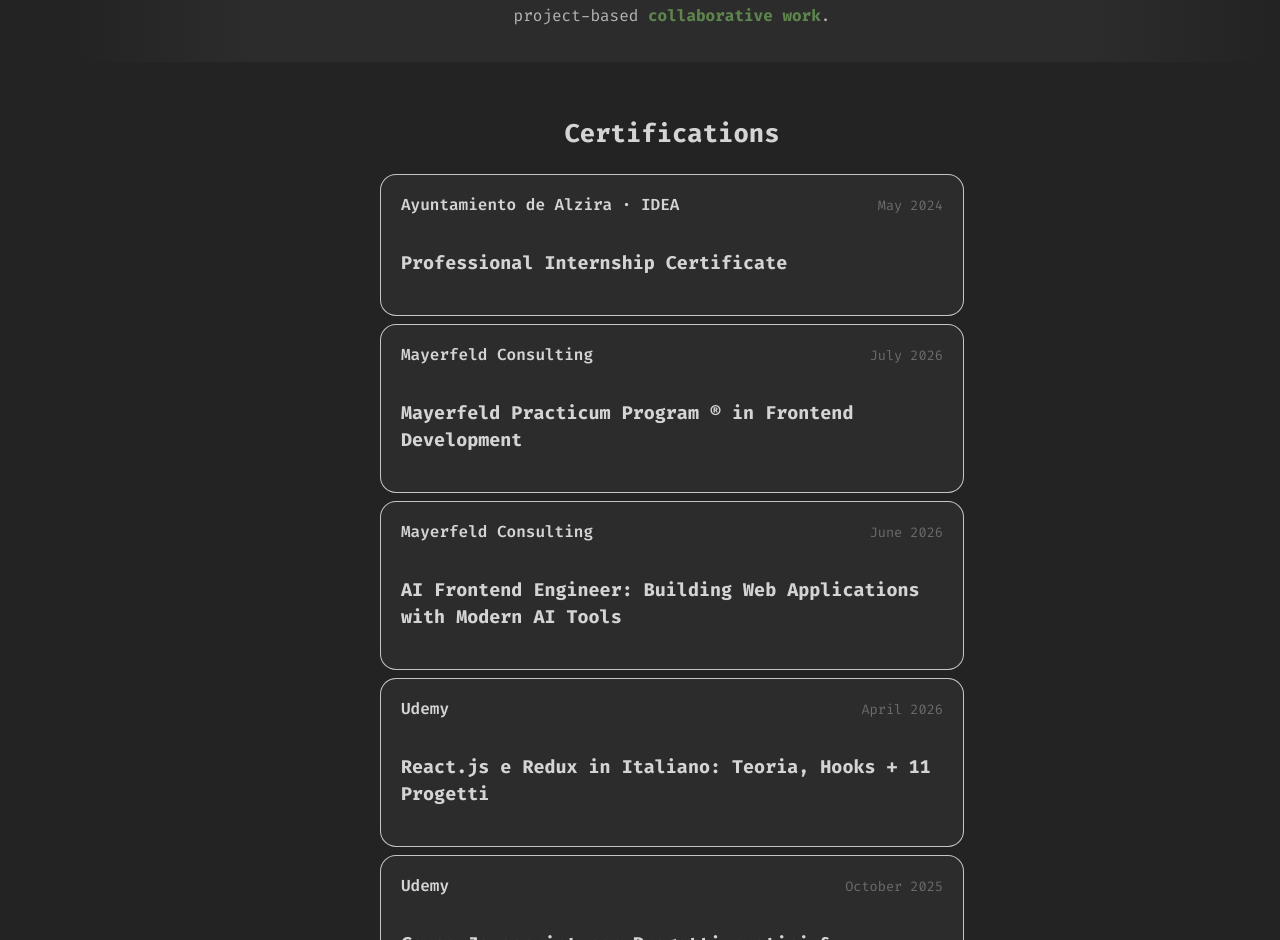
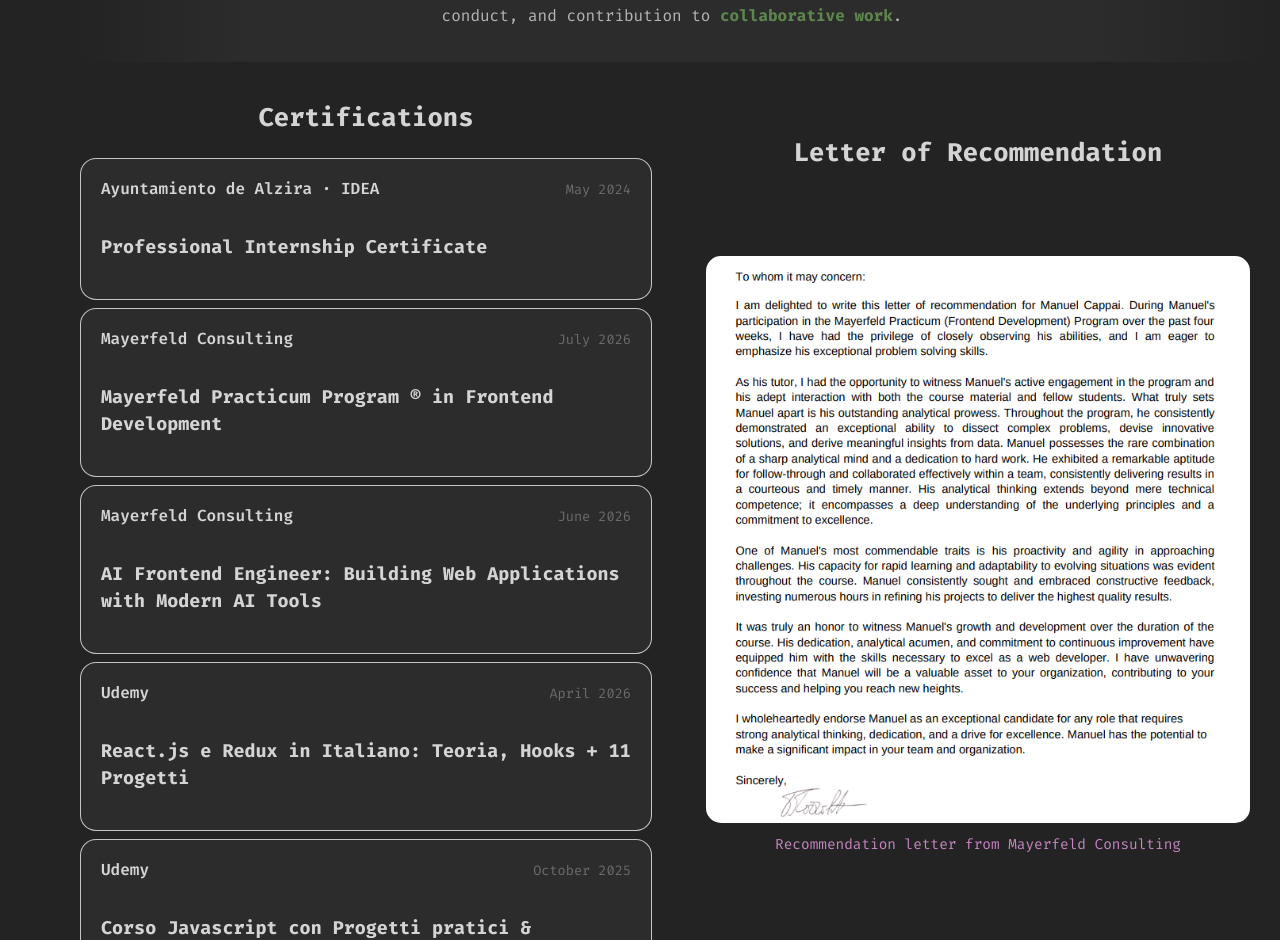
Before and after one commit to ManuelCappai94/Portfolio, a React (Create React App) app: page /experience in a window 1280 px wide. Shown: the part 1860-2800 px from the top of the page. Built offline with nearby package versions, Linux system fonts and the light colour scheme.

Commit message:
added recommendation letter, refactored Experoence Page layout

```diff
--- a/src/data/experiencePageData.js
+++ b/src/data/experiencePageData.js
@@ -5,6 +5,8 @@
 import  udemyReactCertificate from "./documents/certificates/UC-8acdf35f-7e46-4cb9-b34f-c2ce613045c5.pdf"
 import udemyJSCertificate from "./documents/certificates/UC-ec744161-daa4-4c70-a55c-f548cf38ed0c.pdf"
 import mayerfeldPracticumCertificate from "./documents/certificates/2709535b-3df5-4440-99aa-b97342482988.pdf"
+import recommendationLetterPdf from "./documents/recommendations/mayerfeld-recommendation-letter-public.pdf";
+import recommendationLetterPreview from "../images/recommendationLetterPreview.png";
 
 export const experienceCardsData = [
     {
@@ -69,3 +71,14 @@
     document: udemyJSCertificate,
   },
 ];
+
+export const recommendationsData = [
+  {
+    id: "mayerfeld-recommendation-letter",
+    title: "Frontend Development Practicum Recommendation Letter",
+    issuer: "Mayerfeld Consulting",
+    date: "July 2026",
+    document: recommendationLetterPdf,
+    preview: recommendationLetterPreview,
+  },
+];
--- a/src/data/projectsPageData.js
+++ b/src/data/projectsPageData.js
@@ -46,26 +46,32 @@
         icon: [devIcons.js, devIcons.css],
         projectType: "Solo Project",
         context: "Personal Project",
-        desc: "Vanilla JS calendar, events and to-do system",
+        desc: "Vanilla JS calendar with events, ToDos and notifications",
         img: calendar,
-        version: "v.0.9.2",
+        version: "v.1.0.0",
         demoUrl: "https://manuelcappai94.github.io/CalendarHub/",
         longDesc:
-            "CalendarHub is a modular calendar and productivity application built from scratch with vanilla JavaScript. It combines synchronized month, week and day views, recurring events, single-occurrence exceptions, contextual event management, seasonal themes, onboarding, and a date-based ToDo system. Recent work also introduced an npm-managed Day.js and Vite workflow with GitHub Pages deployment, improving maintainability while preserving a custom vanilla JavaScript architecture.",
+            "CalendarHub is a feature-complete calendar and productivity application built from scratch with vanilla JavaScript, Day.js and Vite. It synchronizes Month, Week and Daily views through a shared date flow and provides complete event creation, editing and deletion, recurring events generated at runtime, single-occurrence exceptions, contextual event management and date-based ToDo lists. Version 1.0 introduces native browser notifications with configurable advance times, a persistent activation preference and automatic scheduler restoration when the application is reopened. The project also includes a guided onboarding tutorial, responsive desktop and mobile layouts, an interactive mini calendar, seasonal themes and contextual interfaces for managing events and saved lists. Its final development phase included an XSS hardening pass, safer rendering of user-generated content, strict validation of events and ToDo data read from or written to localStorage, removal of legacy global date state, semantic and accessibility-oriented HTML improvements, updated metadata and a production workflow based on Vite and GitHub Pages. CalendarHub is now complete for its intended web scope.",
         features: [
-            "Synchronized Month, Week and Day views",
-            "Runtime recurring event engine",
-            "Single-occurrence exception system",
-            "Edit and delete single events or entire recurring series",
-            "Contextual info banner with dynamic event actions",
-            "Event creation and editing modal",
-            "Date-based ToDo list system with persistent localStorage state",
-            "ToDo badges and contextual menus inside calendar views",
-            "Mini calendar for quick navigation",
-            "Dynamic seasonal theme",
-            "Guided onboarding tutorial",
-            "npm-managed Day.js integration with Vite build setup",
-            "GitHub Pages deployment workflow",
+            "Synchronized Month, Week and Daily calendar views",
+            "Complete event creation, editing and deletion flow",
+            "Context-aware date and time preloading",
+            "Daily, weekly, monthly and custom recurring events",
+            "Runtime recurring occurrence generation",
+            "Single-occurrence editing and exception handling",
+            "Native browser notifications with configurable advance times",
+            "Persistent notification preference and automatic scheduler restoration",
+            "Duplicate-notification prevention",
+            "Date-based ToDo lists with localStorage persistence",
+            "ToDo completion tracking, rehydration and calendar indicators",
+            "Contextual event information banner and quick actions",
+            "Interactive mini calendar and manual date selection",
+            "Strict localStorage validation for events and ToDo data",
+            "Safe rendering of user-generated content",
+            "Guided onboarding tutorial with notification instructions",
+            "Responsive desktop and mobile interface",
+            "Semantic and accessibility-oriented interface improvements",
+            "Vite production build and GitHub Pages deployment"
         ],
         repoUrl: "https://github.com/ManuelCappai94/CalendarHub"
     },
--- a/src/screen/experience/Experience.jsx
+++ b/src/screen/experience/Experience.jsx
@@ -2,7 +2,7 @@
 import InnerPageHeader from "../../components/InnerPageHeader"
 import { useNavigate, Link } from "react-router-dom"
 import "../../styles/experiencePage.css"
-import { experienceCardsData, certificationsData } from "../../data/experiencePageData"
+import { experienceCardsData, certificationsData, recommendationsData} from "../../data/experiencePageData"
 import PortfolioCta from "../../components/PortfolioCta"
 
 
@@ -31,12 +31,12 @@
             </h2>
             <p className="experience-intro-copy">
                 A selection of{" "}
-                <strong>technical</strong> and{" "}
+                <strong className="highlighted">technical</strong> and{" "}
                 <strong className="string">international experiences</strong> that shaped
                 how I approach frontend development, teamwork, communication, and
                 project delivery. This page also collects{" "}
-                <strong className="commented">professional credentials</strong> that document
-                my training and practical growth.
+                <strong className="commented">professional credentials</strong> and
+                recommendations that support that journey.
             </p>
         </header>
         <section
@@ -50,7 +50,7 @@
                 </h2>
                 <p className="section-copy">
                     Explore the{" "}
-                    <strong >environments</strong>, responsibilities, and
+                    <strong className="string">environments</strong>, responsibilities, and
                     challenges that contributed to my{" "}
                     <strong className="commented">professional development</strong>.
                 </p>
@@ -71,18 +71,20 @@
             <header className="experience-section-header">
                 <p className="section-label">Professional validation</p>
                 <h2 id="credentials-title" className="section-label-title">
-                    <strong className="highlighted">Professional credentials</strong>
+                    <strong className="highlighted">Credentials and recommendations</strong>
                 </h2>
                 <p className="section-copy">
-                    Certifications that document my{" "}
-                    <strong className="string">training path</strong>, professional experience,
-                    and project-based{" "}
+                        Certifications and{" "}
+                    <strong className="string">external references</strong> that document my
+                    training, professional conduct, and contribution to{" "}
                     <strong className="commented">collaborative work</strong>.
                 </p>
             </header>
 
             <div className="credentials-layout">
-                <section className="certifications">
+                <section
+                    className="certifications" aria-labelledby="certifications-title"
+                    >
                     <header className="credentials-panel-header">
                         <h3 id="certifications-title">Certifications</h3>
                     </header>
@@ -109,13 +111,48 @@
                     ))
                     }
                 </section>
+                <section
+                    className="recommendations"
+                    aria-labelledby="recommendations-title" >
+                    <header className="credentials-panel-header">
+                        <h3 id="recommendations-title">Letter of Recommendation</h3>
+                    </header>
+                    {
+                        recommendationsData.map(recommendation => (
+                        <a
+                        key={recommendation.id}
+                        href={recommendation.document}
+                        target="_blank"
+                        rel="noopener noreferrer"
+                        className="recommendation-card-link"
+                        >
+                        <figure className="recommendation-figure">
+                            <img
+                            src={recommendation.preview}
+                            alt="Preview of the Mayerfeld Consulting recommendation letter for Manuel Cappai"
+                            className="recommendation-preview"
+                            />
 
+                            <figcaption className="recommendation-caption">
+                            Recommendation letter from Mayerfeld Consulting
+                            </figcaption>
+                        </figure>
+                    </a>
+                        ))
+                    }
+
+                    <p className="recommendation-note">
+                        Received after completing the Mayerfeld Frontend Development Practicum.
+                    </p>
+
+                </section>
             </div>
         </section>
     <PortfolioCta/>
     </section>
   )
 }
+
 
 const ExperienceCard = ({title, label, date, description, image, imageAlt})=>{
     return(
--- a/src/styles/experiencePage.css
+++ b/src/styles/experiencePage.css
@@ -60,6 +60,7 @@
 }
 
 #certifications-title,
+#recommendations-title,
 .experience-card-title {
   font-size: clamp(1.25rem, 5vw, 1.6rem);
   line-height: 1.25;
@@ -191,7 +192,10 @@
 
 
 .credentials-layout {
-  padding: 1rem;
+  display: grid;
+  grid-template-columns: minmax(0, 1fr);
+  gap: 1.5rem;
+
 }
 
 .credentials-panel {
@@ -250,7 +254,42 @@
   text-align: left;
   color: var(--text);
 }
+.recommendations{
+  padding: 0.5rem;
+}
+.credentials-panel-header{
+color: inherit;
+}
+.recommendation-card-link{
+    display: block;
+  color: inherit;
+}
+.recommendation-figure{
+  margin: 0;
+  text-align: center;
+}
+.recommendation-preview {
+  display: block;
+  width: 95%;
+  border-radius: 15px;
+  max-width: 34rem;
+   margin: 0 auto;
+}
+.recommendation-caption {
+  margin-top: 0.75rem;
+  color: var(--keyword);
+  font-size: 0.9rem;
+  line-height: 1.4;
+}
 
+.recommendation-note {
+  width: min(95%, 34rem);
+  margin: 1rem auto 0;
+  color: var(--text-muted);
+  font-size: 0.9rem;
+  line-height: 1.6;
+  text-align: center;
+}
 
 @media (hover: hover) {
   .experience-card-link:hover {
@@ -261,8 +300,11 @@
   .experience-card-link:hover .experience-card-image img {
     transform: scale(1.035);
   }
+
 .certification-card:hover,
-.certification-card:focus-visible {
+.certification-card:focus-visible,
+ .recommendation-figure:hover,
+ .recommendation-figure:focus-visible{
   border-color: var(--highlight);
   transform: scale(1.035);
 }
@@ -280,6 +322,8 @@
   .credentials-layout{
     max-width: 600px;
     margin: 0 auto;
+
+
   }
 }
 
@@ -309,8 +353,26 @@
   }
 
   .credentials-layout {
+    max-width: none;
+    grid-template-columns: repeat(2, minmax(0, 1fr));
+     align-items: start;
+  }
 
+  .recommendations {
+    display: flex;
+    flex-direction: column;
+    min-height: 100%;
+    justify-content: space-around;
   }
+  .recommendations .credentials-panel-header {
+    flex-shrink: 0;
+  }
+
+
+  .recommendation-figure {
+    width: 100%;
+  }
+
 
   .credentials-panel {
     padding: 1.75rem;
```
Also changed, not shown: src/images/recommendationLetterPreview.png (added), 1 other file (tests, documents, lock files or other folders).
